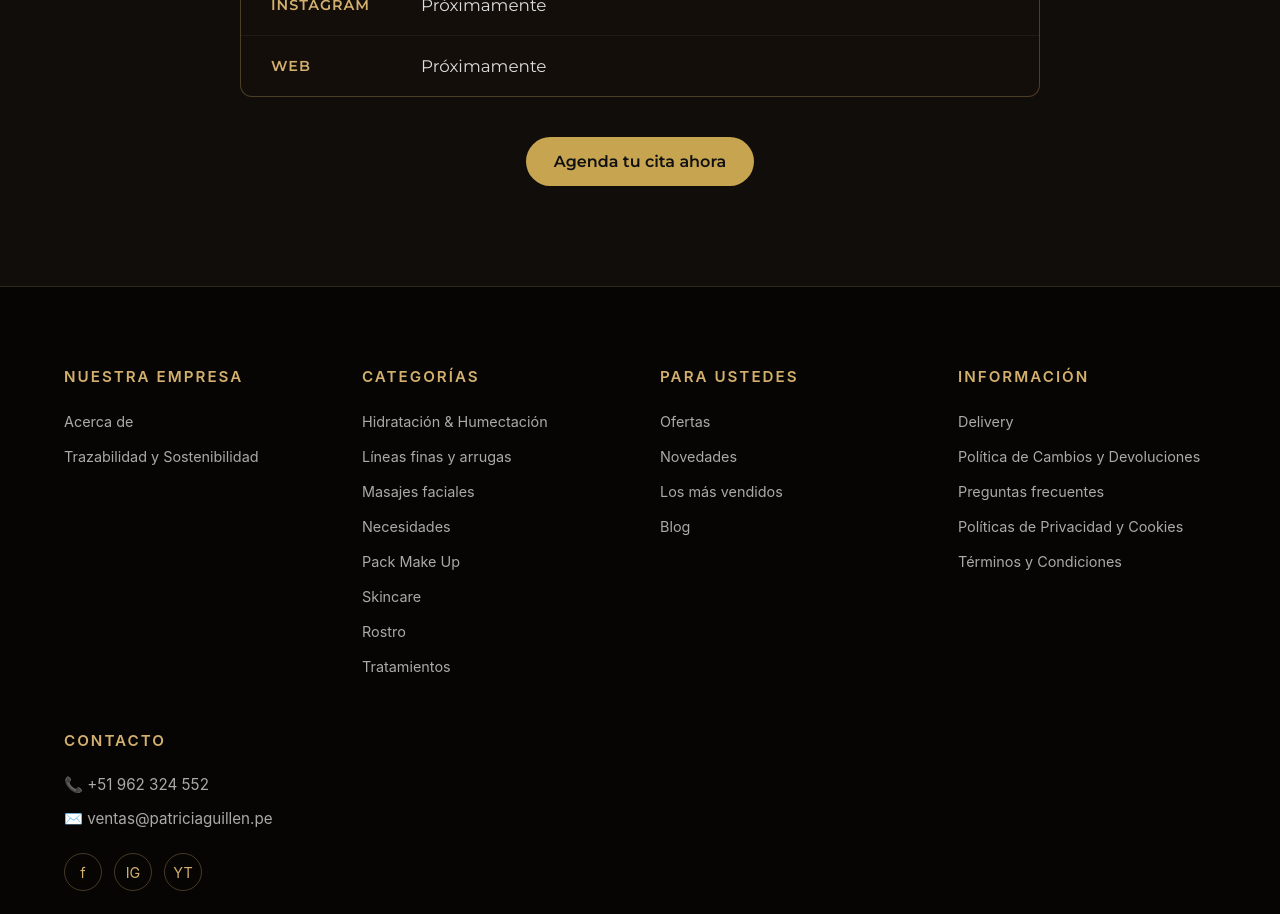
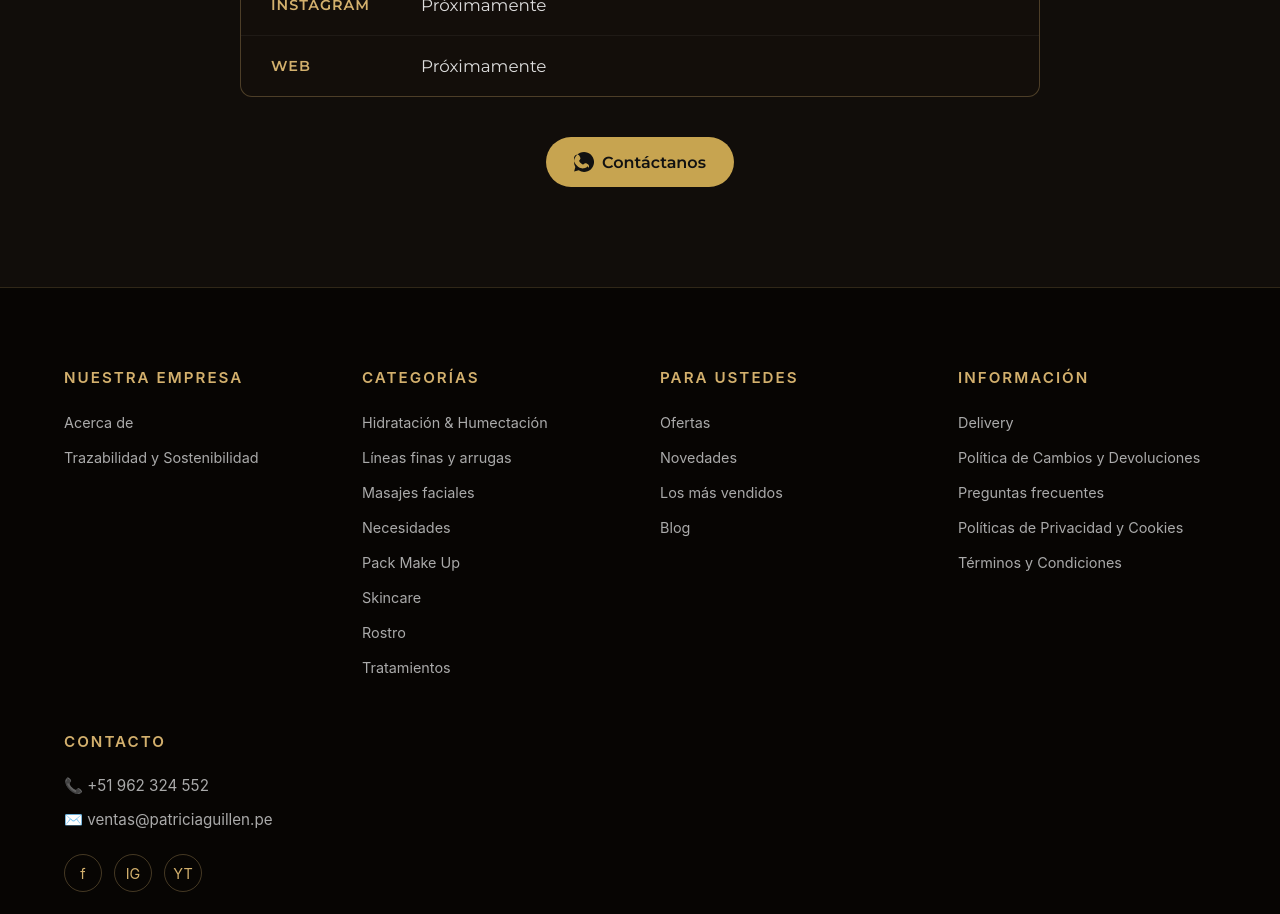
Before and after one commit to jkagmontoya-bit/patriciaguillenvaler, a React (Vite) app: page / in a window 1280 px wide. Shown: the part 1260-2174 px from the top of the page. Built offline with nearby package versions, Linux system fonts and the light colour scheme; no server answers.

Commit message:
fix: Update contact button text and add WhatsApp icon

```diff
--- a/src/components/Contact.jsx
+++ b/src/components/Contact.jsx
@@ -37,7 +37,12 @@ const Contact = () => {
         </div>
 
         <div className="contact-action">
-          <a className="btn" href="https://wa.me/51962324552" target="_blank" rel="noopener noreferrer">Agenda tu cita ahora</a>
+          <a className="btn" href="https://wa.me/51962324552" target="_blank" rel="noopener noreferrer" style={{display: 'inline-flex', alignItems: 'center'}}>
+            <svg viewBox="0 0 24 24" width="20" height="20" fill="currentColor" style={{marginRight: '8px'}}>
+              <path d="M12.031 0C5.385 0 0 5.388 0 12.04c0 2.128.552 4.195 1.603 6.012L.15 23.411l5.525-1.447A11.96 11.96 0 0 0 12.031 24c6.643 0 12.03-5.388 12.03-12.04C24.062 5.388 18.673 0 12.031 0zm3.922 17.202c-.596 1.688-2.822 2.185-3.826 2.378-1.01.196-2.585.344-4.218-.328-1.344-.555-2.898-1.503-4.526-3.136-1.627-1.631-2.576-3.18-3.128-4.522-.67-1.63-.522-3.203-.324-4.212.195-1.002.695-3.226 2.385-3.82 1.547-.544 2.802-.124 3.25.101.448.225.865.753 1.22 1.487.355.732.553 1.25.752 1.662.199.414.249.782.164 1.134-.085.353-.298.802-.638 1.233-.34.432-.619.684-.798.887-.179.204-.378.432-.178.77.2.338.892 1.464 1.91 2.378 1.018.913 2.146 1.602 2.483 1.802.339.201.568.002.77-.178.204-.179.456-.458.887-.798.431-.34.88-.553 1.234-.638.352-.085.72.035 1.134.164.414.199.93.397 1.662.752.735.355 1.263.772 1.488 1.22.225.448.644 1.703.1 3.25z"/>
+            </svg>
+            Contáctanos
+          </a>
         </div>
       </div>
     </section>
```
